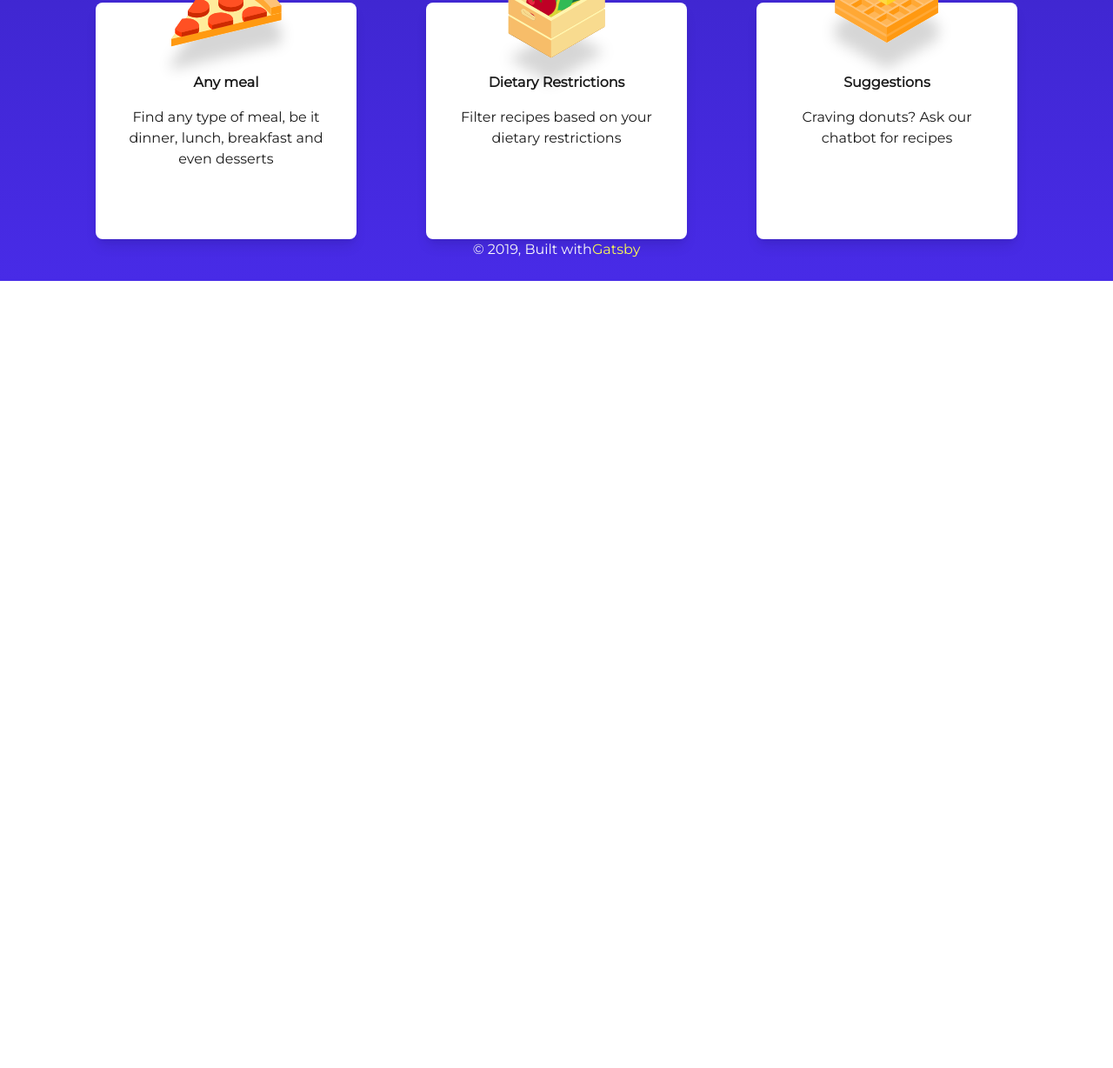
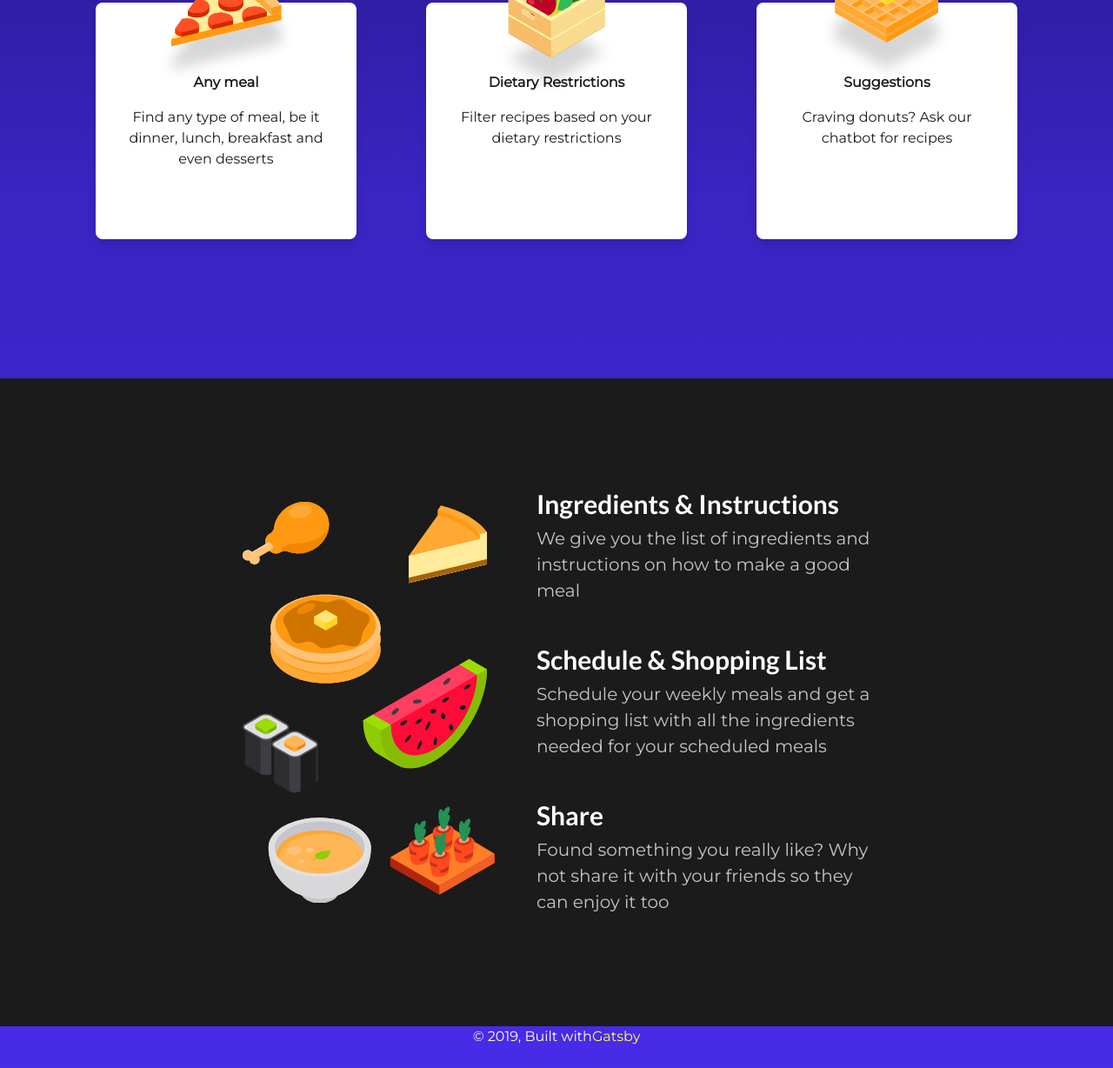
Before and after one commit to simjes/faim, a Gatsby site: page / in a window 1280 px wide. Shown: the part 789-2017 px from the top of the page at 87% size. Before the commit the page ends 1112 px from the top, so only its background shows below. Built offline with nearby package versions, Linux system fonts and the light colour scheme; Gatsby itself is replaced by a stand-in of ours.

Commit message:
Add details section

```diff
--- /dev/null
+++ b/src/components/Detail.tsx
@@ -0,0 +1,12 @@
+import React from 'react';
+
+const Detail = ({ label, text }: { label: string; text: string }) => {
+  return (
+    <div className="max-w-sm">
+      <h2 className="text-xl sm:text-3xl">{label}</h2>
+      <div className="text-lg sm:text-xl text-tertiary mt-2">{text}</div>
+    </div>
+  );
+};
+
+export default Detail;
--- /dev/null
+++ b/src/components/Details.tsx
@@ -0,0 +1,26 @@
+import classNames from 'classnames';
+import React, { HTMLProps } from 'react';
+import Detail from './Detail'
+import Food from '../images/food-icons.svg';
+import './details.css';
+
+const Details = (props: HTMLProps<HTMLDivElement>) => {
+  return (
+    <div
+      className={classNames(
+        'flex flex-col sm:flex-row bg-primary py-32 items-center',
+        props.className,
+      )}
+    >
+      <Food />
+
+      <div className="details">
+        <Detail label="Ingredients & Instructions" text="We give you the list of ingredients and instructions on how to make a good meal" />
+        <Detail label="Schedule & Shopping List" text="Schedule your weekly meals and get a shopping list with all the ingredients needed for your scheduled meals" />
+        <Detail label="Share" text="Found something you really like? Why not share it with your friends so they can enjoy it too" />
+      </div>
+    </div>
+  );
+};
+
+export default Details;
--- /dev/null
+++ b/src/components/details.css
@@ -0,0 +1,19 @@
+.details {
+  @apply ml-0;
+  @apply px-12;
+}
+
+.details > * {
+  @apply mt-12
+}
+
+@screen sm {
+  .details {
+    @apply ml-12;
+    @apply px-0;
+  }
+
+  .details > *:first-child {
+    @apply mt-0;
+  }
+}
--- a/src/pages/index.tsx
+++ b/src/pages/index.tsx
@@ -1,4 +1,5 @@
 import React from 'react';
+import Details from '../components/Details';
 import Highlights from '../components/Highlights';
 import Layout from '../components/Layout';
 import SEO from '../components/Seo';
@@ -27,6 +28,10 @@ const IndexPage = () => (
     <section className="features">
       <Highlights />
     </section>
+
+    <section className="features">
+      <Details className="-mx-4 sm:-mx-24" />
+    </section>
   </Layout>
 );
 
--- a/tailwind.config.js
+++ b/tailwind.config.js
@@ -1,9 +1,8 @@
 module.exports = {
   theme: {
     backgroundColor: {
-      primary: '#1b1b35',
+      primary: '#1b1b1b',
       secondary: '#ffffff',
-      danger: '#e3342f',
     },
     extend: {
       colors: {
@@ -15,6 +14,7 @@ module.exports = {
       textColor: {
         primary: '#ffffff',
         secondary: '#1b1b1b',
+        tertiary: '#C5C5C5'
       },
       height: {
         72: '18rem',
```
Also changed, not shown: src/images/food-icons.svg (added).
